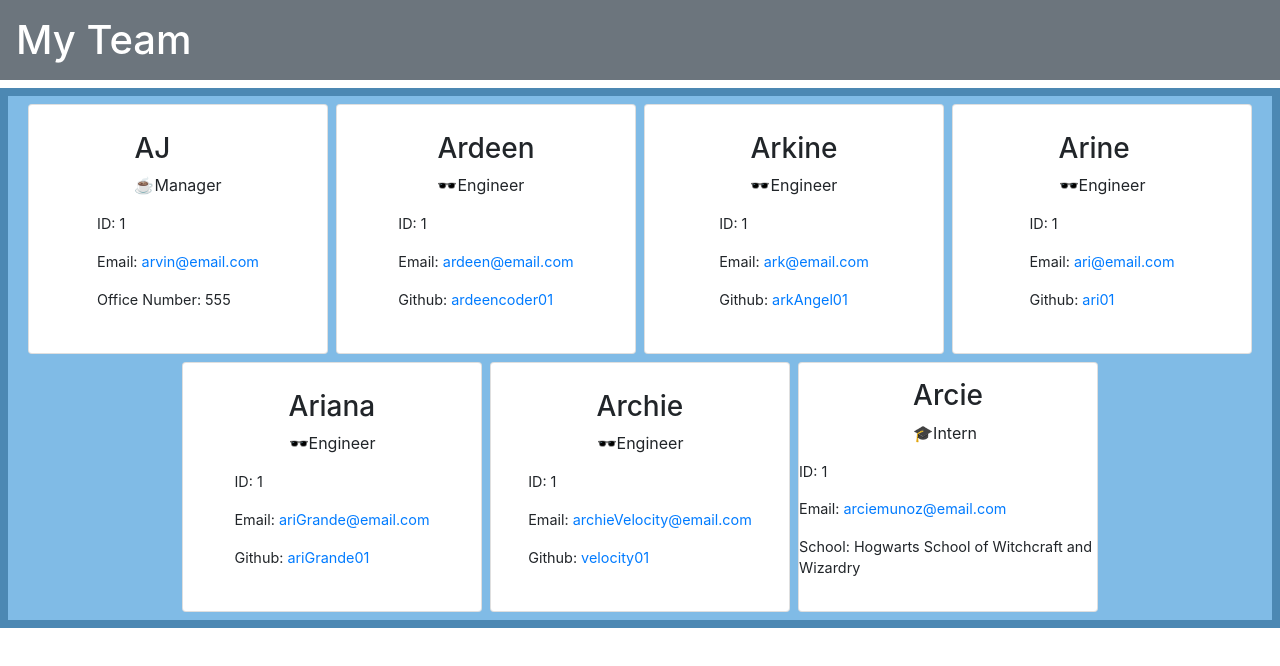
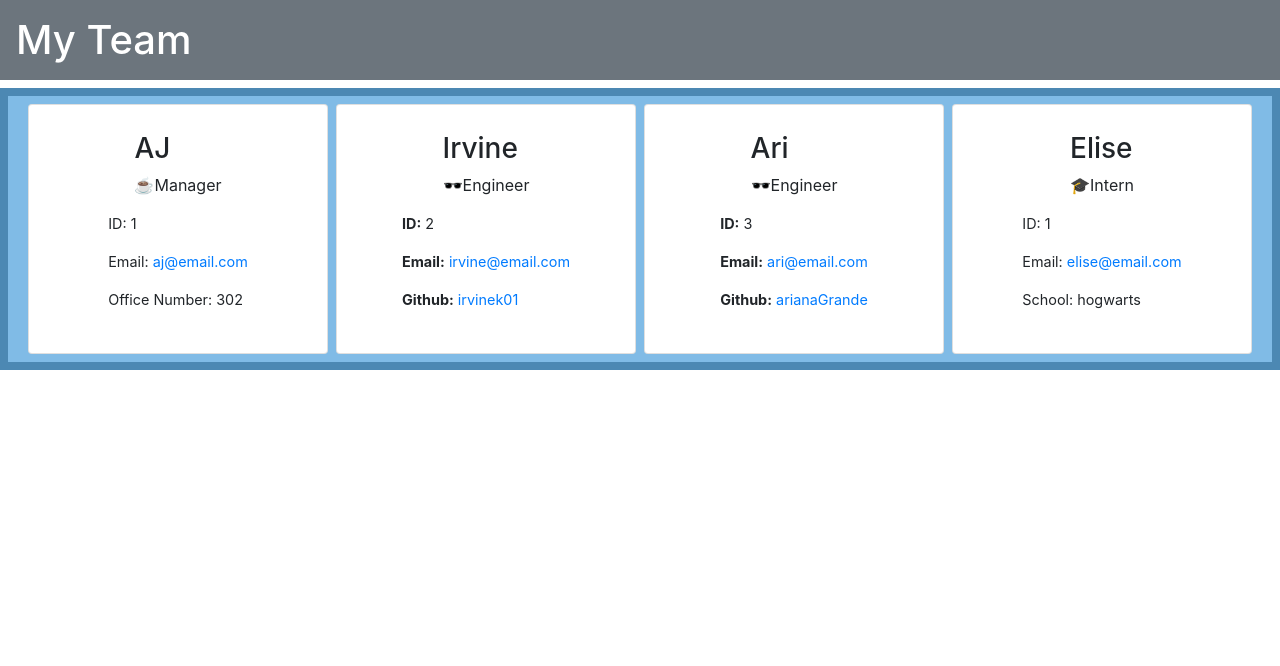
Before and after one commit to irvinek01/team-profile-generator, a website: page dist/myTeam.html in a window 1280 px wide. Drawn offline with nearby package versions, Linux system fonts and the light colour scheme.

Commit message:
Readme.md updated, demo vid created

```diff
--- a/dist/myTeam.html
+++ b/dist/myTeam.html
@@ -19,74 +19,41 @@
 </header>
 <content class='card-content'>
 <p>ID: 1</p>
-<p>Email: <a href="mailto:arvin@email.com">arvin@email.com</a></p>
-<p>Office Number: 555</p>
+<p>Email: <a href="mailto:aj@email.com">aj@email.com</a></p>
+<p>Office Number: 302</p>
 </content>
 </div>
 <div class='card d-flex flex-wrap m-1 align-items-center justify-content-center'>
 <header>
-<h3>Ardeen</h3>
+<h3>Irvine</h3>
 <p>🕶Engineer</p>
 </header>
 <content class='card-content'>
-<p>ID: 1</p>
-<p>Email: <a href="mailto:ardeen@email.com">ardeen@email.com</a></p>
-<p>Github: <a href="https://github.com/ardeencoder01">ardeencoder01</a></p>
+<p><b>ID:</b> 2</p>
+<p><b>Email:</b> <a href="mailto:irvine@email.com">irvine@email.com</a></p>
+<p><b>Github:</b> <a href="https://github.com/irvinek01">irvinek01</a></p>
 </content>
 </div>
 <div class='card d-flex flex-wrap m-1 align-items-center justify-content-center'>
 <header>
-<h3>Arkine</h3>
+<h3>Ari</h3>
 <p>🕶Engineer</p>
 </header>
 <content class='card-content'>
-<p>ID: 1</p>
-<p>Email: <a href="mailto:ark@email.com">ark@email.com</a></p>
-<p>Github: <a href="https://github.com/arkAngel01">arkAngel01</a></p>
+<p><b>ID:</b> 3</p>
+<p><b>Email:</b> <a href="mailto:ari@email.com">ari@email.com</a></p>
+<p><b>Github:</b> <a href="https://github.com/arianaGrande">arianaGrande</a></p>
 </content>
 </div>
 <div class='card d-flex flex-wrap m-1 align-items-center justify-content-center'>
 <header>
-<h3>Arine</h3>
-<p>🕶Engineer</p>
-</header>
-<content class='card-content'>
-<p>ID: 1</p>
-<p>Email: <a href="mailto:ari@email.com">ari@email.com</a></p>
-<p>Github: <a href="https://github.com/ari01">ari01</a></p>
-</content>
-</div>
-<div class='card d-flex flex-wrap m-1 align-items-center justify-content-center'>
-<header>
-<h3>Ariana</h3>
-<p>🕶Engineer</p>
-</header>
-<content class='card-content'>
-<p>ID: 1</p>
-<p>Email: <a href="mailto:ariGrande@email.com">ariGrande@email.com</a></p>
-<p>Github: <a href="https://github.com/ariGrande01">ariGrande01</a></p>
-</content>
-</div>
-<div class='card d-flex flex-wrap m-1 align-items-center justify-content-center'>
-<header>
-<h3>Archie</h3>
-<p>🕶Engineer</p>
-</header>
-<content class='card-content'>
-<p>ID: 1</p>
-<p>Email: <a href="mailto:archieVelocity@email.com">archieVelocity@email.com</a></p>
-<p>Github: <a href="https://github.com/velocity01">velocity01</a></p>
-</content>
-</div>
-<div class='card d-flex flex-wrap m-1 align-items-center justify-content-center'>
-<header>
-<h3>Arcie</h3>
+<h3>Elise</h3>
 <p>🎓Intern</p>
 </header>
 <content class='card-content'>
 <p>ID: 1</p>
-<p>Email: <a href="mailto:arciemunoz@email.com">arciemunoz@email.com</a></p>
-<p>School: Hogwarts School of Witchcraft and Wizardry</p>
+<p>Email: <a href="mailto:elise@email.com">elise@email.com</a></p>
+<p>School: hogwarts</p>
 </content>
 </div>
 </div>
```
Also changed, not shown: README.md.
